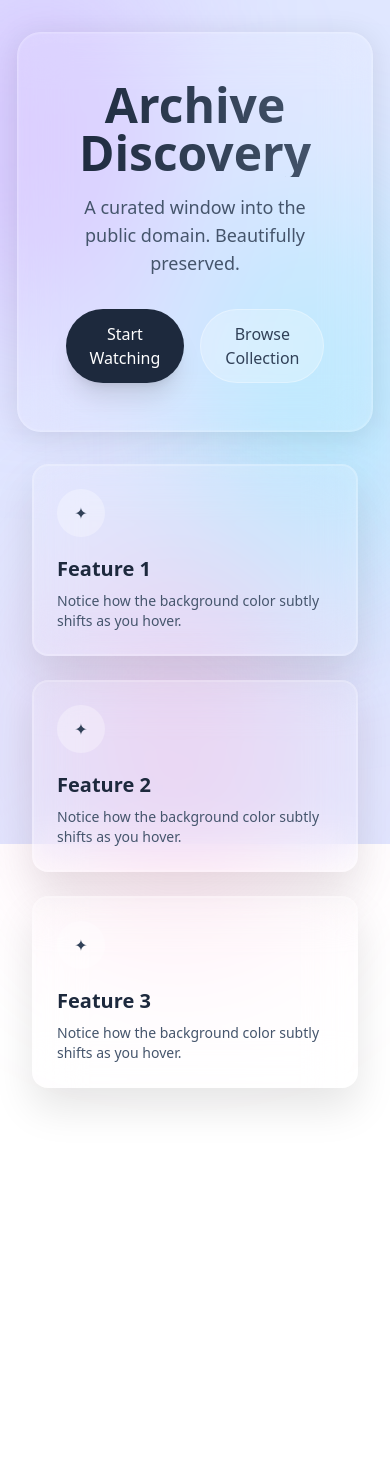
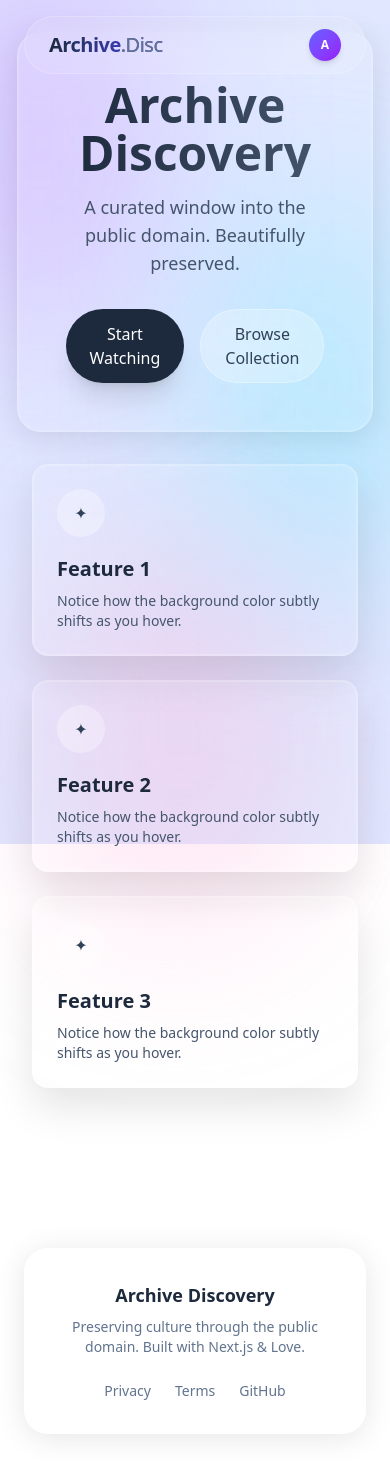
Before and after one commit to Ashes1993/archive-discovery, a Next.js app: page / in a window 390 px wide. Shown: the top 1476 px of the page. Before the commit the page ends 1120 px from the top, so only its background shows below. Built offline with nearby package versions, Linux system fonts and the light colour scheme.

Commit message:
UI elements (navbar, footer, glass card and button) added.

```diff
--- a/package.json
+++ b/package.json
@@ -12,6 +12,7 @@
     "@prisma/client": "^6.19.2",
     "axios": "^1.13.5",
     "clsx": "^2.1.1",
+    "dotenv": "^17.2.4",
     "framer-motion": "^12.33.0",
     "https-proxy-agent": "^7.0.6",
     "next": "16.2.0-canary.31",
--- a/src/app/layout.js
+++ b/src/app/layout.js
@@ -1,5 +1,7 @@
 import { Geist, Geist_Mono } from "next/font/google";
 import "./globals.css";
+import { Navbar } from "@/components/layout/Navbar";
+import { Footer } from "@/components/layout/Footer";
 
 const geistSans = Geist({
   variable: "--font-geist-sans",
@@ -34,7 +36,11 @@ export default function RootLayout({ children }) {
           <div className="absolute bottom-[-10%] left-[20%] w-[60%] h-[50%] rounded-full bg-pink-300/40 blur-[100px] animate-blob animation-delay-4000" />
         </div>
 
+        <Navbar />
+
         <main className="relative min-h-screen">{children}</main>
+
+        <Footer />
       </body>
     </html>
   );
--- /dev/null
+++ b/src/app/template.js
@@ -0,0 +1,14 @@
+"use client";
+import { motion } from "framer-motion";
+
+export default function Template({ children }) {
+  return (
+    <motion.div
+      initial={{ opacity: 0, y: 10, filter: "blur(10px)" }}
+      animate={{ opacity: 1, y: 0, filter: "blur(0px)" }}
+      transition={{ ease: "easeInOut", duration: 0.5 }}
+    >
+      {children}
+    </motion.div>
+  );
+}
--- /dev/null
+++ b/src/components/layout/Footer.js
@@ -0,0 +1,29 @@
+export function Footer() {
+  return (
+    <footer className="w-full py-12 mt-20 px-6">
+      <div className="glass max-w-7xl mx-auto rounded-3xl p-8 md:p-12 flex flex-col md:flex-row justify-between items-center gap-6">
+        <div className="text-center md:text-left">
+          <h3 className="font-bold text-lg text-slate-800">
+            Archive Discovery
+          </h3>
+          <p className="text-slate-500 text-sm mt-2 max-w-xs">
+            Preserving culture through the public domain. Built with Next.js &
+            Love.
+          </p>
+        </div>
+
+        <div className="flex gap-6 text-sm text-slate-500 font-medium">
+          <a href="#" className="hover:text-indigo-600 transition-colors">
+            Privacy
+          </a>
+          <a href="#" className="hover:text-indigo-600 transition-colors">
+            Terms
+          </a>
+          <a href="#" className="hover:text-indigo-600 transition-colors">
+            GitHub
+          </a>
+        </div>
+      </div>
+    </footer>
+  );
+}
--- /dev/null
+++ b/src/components/layout/Navbar.js
@@ -0,0 +1,82 @@
+"use client";
+import { useState, useEffect } from "react";
+import Link from "next/link";
+import { usePathname } from "next/navigation";
+import { motion } from "framer-motion";
+import { cn } from "@/lib/utils";
+
+const navLinks = [
+  { name: "Discover", href: "/media" },
+  { name: "Collections", href: "/collections" },
+  { name: "About", href: "/about" },
+];
+
+export function Navbar() {
+  const pathname = usePathname();
+  const [scrolled, setScrolled] = useState(false);
+
+  // Detect scroll to toggle styles
+  useEffect(() => {
+    const handleScroll = () => {
+      setScrolled(window.scrollY > 20);
+    };
+    window.addEventListener("scroll", handleScroll);
+    return () => window.removeEventListener("scroll", handleScroll);
+  }, []);
+
+  return (
+    <header className="fixed top-0 left-0 right-0 z-50 px-6 py-4 pointer-events-none">
+      <nav
+        className={cn(
+          "pointer-events-auto mx-auto px-6 py-3 flex items-center justify-between transition-all duration-500 ease-in-out",
+          // Base shape
+          "rounded-full max-w-5xl",
+          // CONDITION 1: Top of page (Transparent & Float)
+          !scrolled && "bg-white/10 backdrop-blur-md border border-white/20",
+          // CONDITION 2: Scrolled (Opaque & Solid)
+          // We increase opacity to 85% and shadow to ensure text underneath is hidden
+          scrolled &&
+            "bg-white/85 backdrop-blur-xl border border-white/50 shadow-lg shadow-indigo-500/5 translate-y-[-4px]",
+        )}
+      >
+        {/* Logo */}
+        <Link
+          href="/"
+          className="font-bold text-xl tracking-tight bg-gradient-to-r from-slate-800 to-indigo-600 bg-clip-text text-transparent"
+        >
+          Archive<span className="font-light text-slate-500">.Disc</span>
+        </Link>
+
+        {/* Links */}
+        <div className="hidden md:flex items-center gap-1">
+          {navLinks.map((link) => {
+            const isActive = pathname === link.href;
+            return (
+              <Link
+                key={link.name}
+                href={link.href}
+                className="relative px-4 py-2 rounded-full text-sm font-medium text-slate-600 hover:text-slate-900 transition-colors"
+              >
+                {isActive && (
+                  <motion.div
+                    layoutId="nav-pill"
+                    className="absolute inset-0 bg-indigo-500/10 rounded-full shadow-sm -z-10"
+                    transition={{ type: "spring", stiffness: 300, damping: 30 }}
+                  />
+                )}
+                {link.name}
+              </Link>
+            );
+          })}
+        </div>
+
+        {/* Action */}
+        <div className="flex items-center gap-2">
+          <div className="w-8 h-8 rounded-full bg-gradient-to-br from-indigo-500 to-purple-600 flex items-center justify-center text-white font-bold text-xs shadow-md">
+            A
+          </div>
+        </div>
+      </nav>
+    </header>
+  );
+}
--- /dev/null
+++ b/src/components/ui/GlassButton.js
@@ -0,0 +1,33 @@
+"use client";
+import { motion } from "framer-motion";
+import { cn } from "@/lib/utils";
+
+export function GlassButton({
+  children,
+  onClick,
+  className,
+  variant = "primary",
+}) {
+  const variants = {
+    primary:
+      "bg-slate-800 text-white hover:bg-slate-700 border-transparent shadow-lg",
+    glass: "glass-button hover:bg-white/40 text-slate-800",
+    ghost:
+      "bg-transparent hover:bg-white/20 text-slate-700 border-transparent shadow-none",
+  };
+
+  return (
+    <motion.button
+      whileHover={{ scale: 1.02 }}
+      whileTap={{ scale: 0.98 }}
+      onClick={onClick}
+      className={cn(
+        "px-6 py-3 rounded-full font-medium transition-all duration-300 border flex items-center gap-2 justify-center",
+        variants[variant],
+        className,
+      )}
+    >
+      {children}
+    </motion.button>
+  );
+}
--- /dev/null
+++ b/src/components/ui/GlassCard.js
@@ -0,0 +1,28 @@
+"use client";
+import { motion } from "framer-motion";
+import { cn } from "@/lib/utils"; // We'll create this utility helper in a second
+
+export function GlassCard({
+  children,
+  className,
+  hoverEffect = true,
+  delay = 0,
+}) {
+  return (
+    <motion.div
+      initial={{ opacity: 0, y: 20 }}
+      animate={{ opacity: 1, y: 0 }}
+      transition={{ duration: 0.5, delay: delay }}
+      className={cn(
+        "glass rounded-2xl p-6 relative overflow-hidden",
+        hoverEffect && "glass-hover cursor-pointer group",
+        className,
+      )}
+    >
+      {/* Subtle sheen animation container */}
+      <div className="absolute inset-0 bg-gradient-to-tr from-white/0 via-white/10 to-white/0 opacity-0 group-hover:opacity-100 transition-opacity duration-500 pointer-events-none" />
+
+      {children}
+    </motion.div>
+  );
+}
--- /dev/null
+++ b/src/lib/utils.js
@@ -0,0 +1,6 @@
+import { clsx } from "clsx";
+import { twMerge } from "tailwind-merge";
+
+export function cn(...inputs) {
+  return twMerge(clsx(inputs));
+}
```
Also changed, not shown: 1 other file (tests, documents, lock files or other folders).
